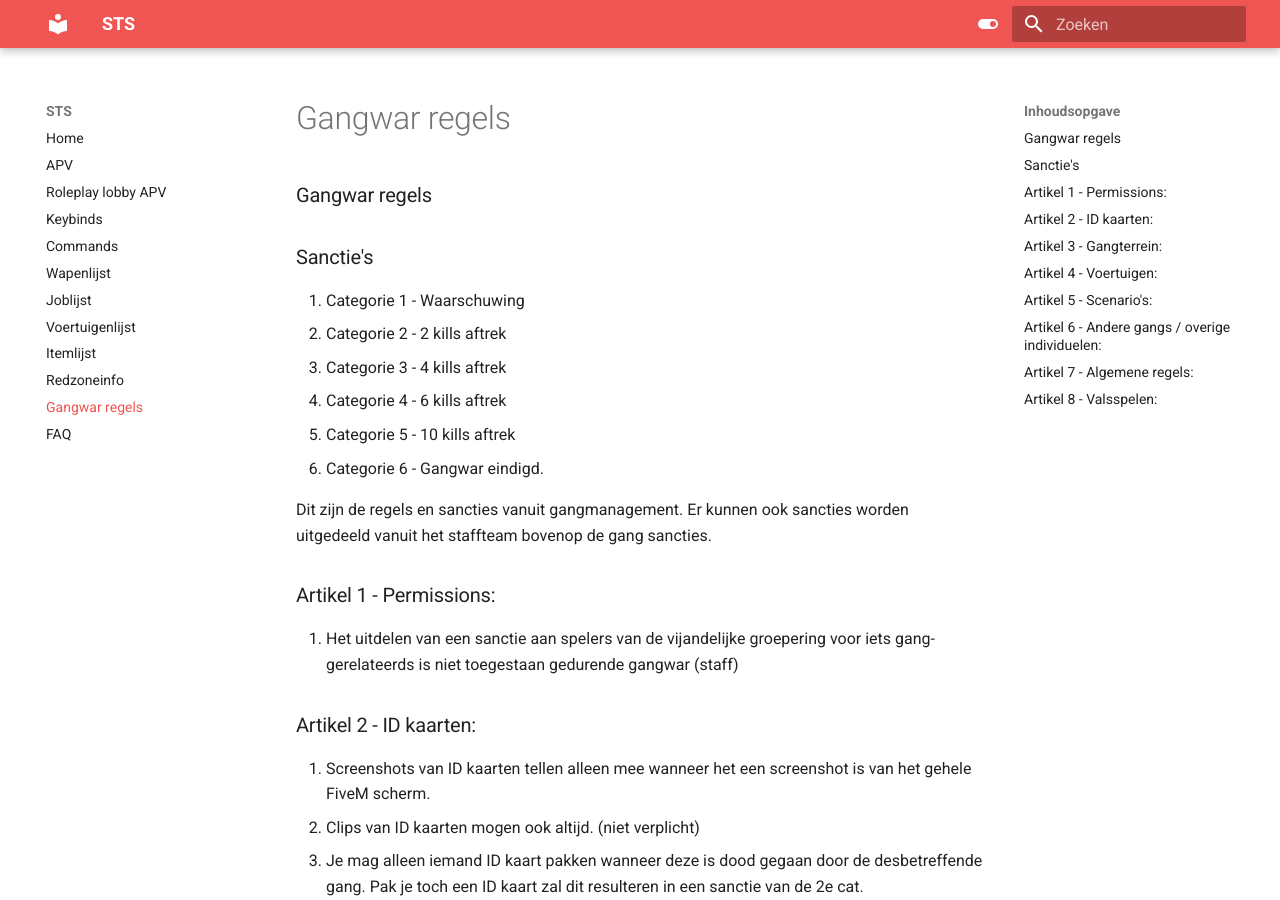
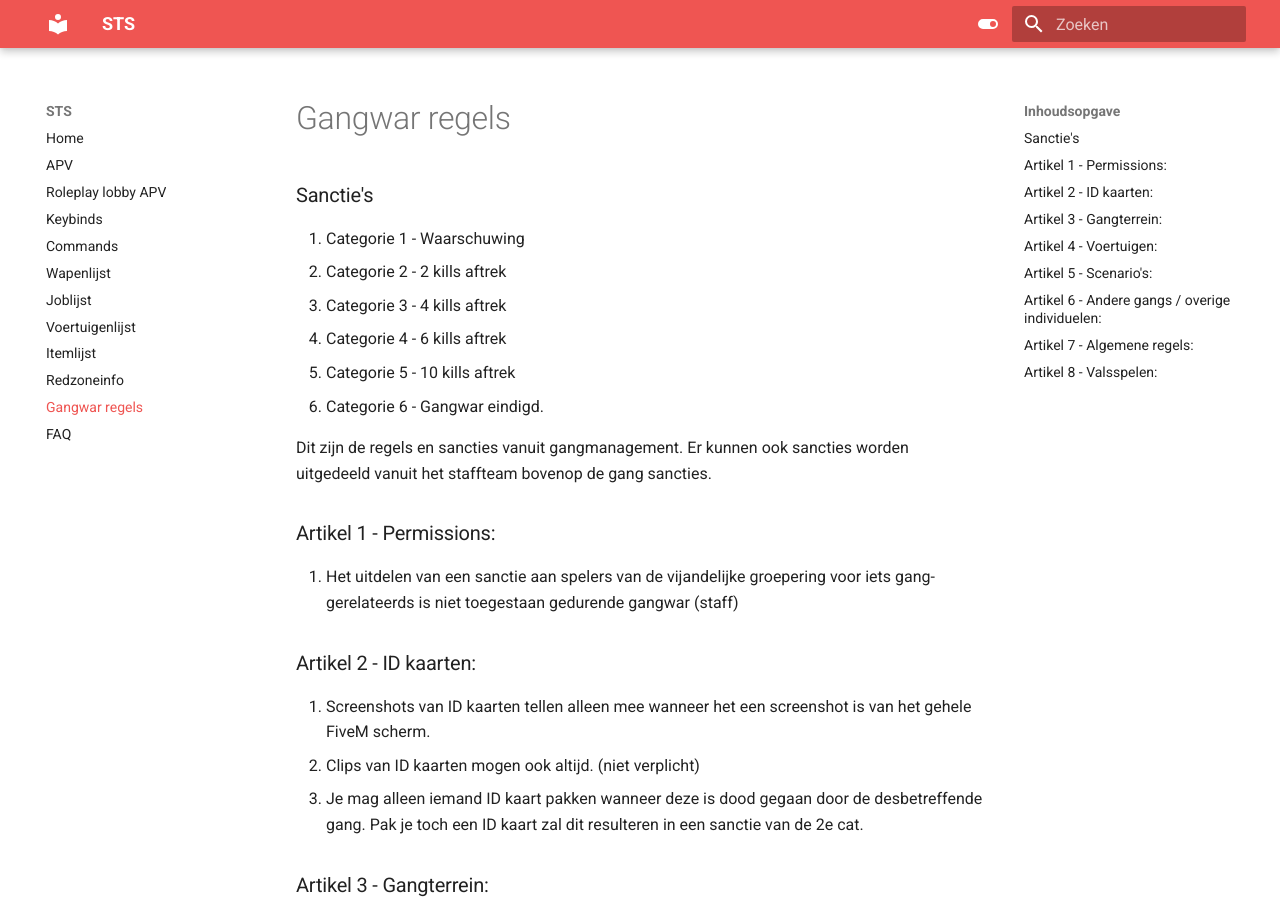
Before and after one commit to Welseyy/STSAPV, an MkDocs documentation site: the page built from docs/gangwarregels.md, in a window 1280 px wide and 900 px high. Built offline with MkDocs 1.6.1 and Material for MkDocs 9.7.7, drawn with Linux system fonts in a browser that asks for light colours.

Commit message:
Update gangwarregels.md

```diff
--- a/docs/gangwarregels.md
+++ b/docs/gangwarregels.md
@@ -1,5 +1,3 @@
-### Gangwar regels
-
 ### Sanctie's
 
 1. Categorie 1 - Waarschuwing
```
